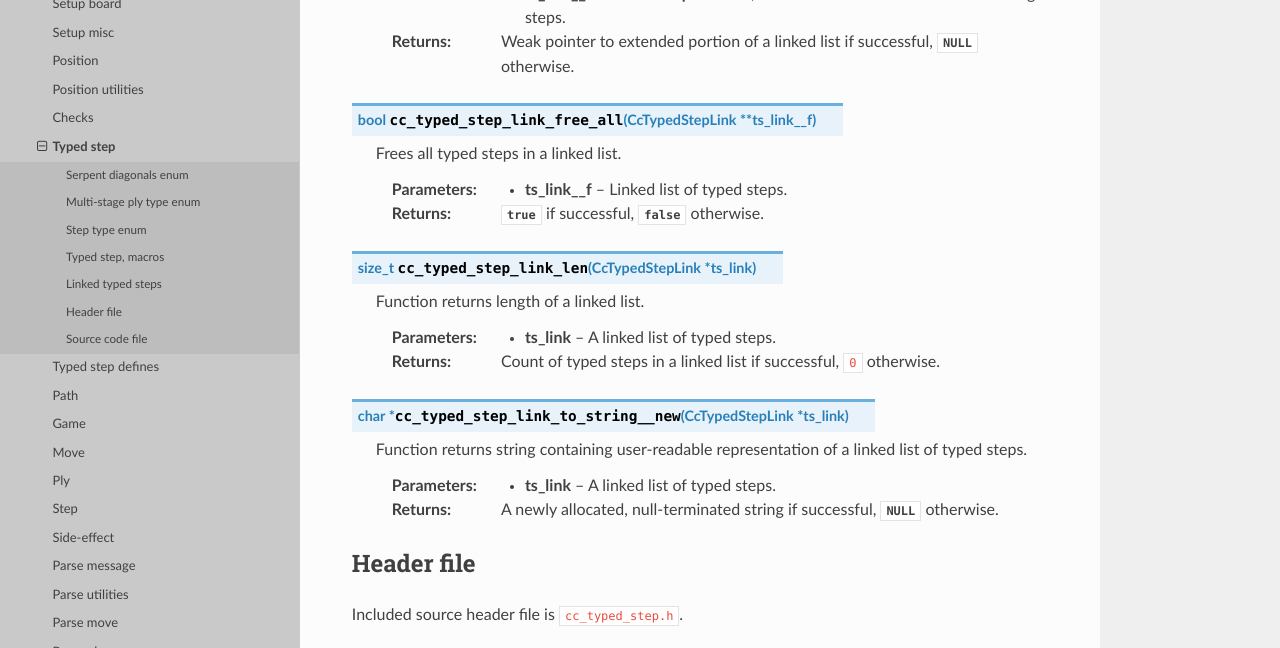
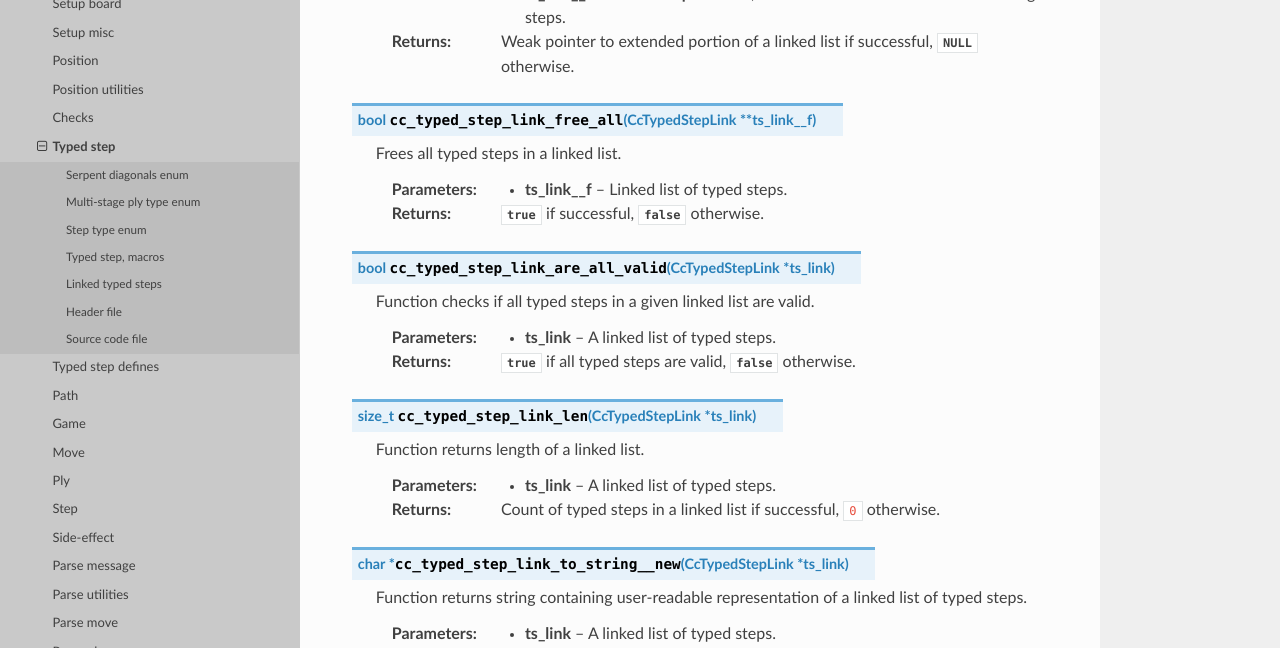
Before and after one commit to mmlacak/crochess, a Sphinx documentation site: the page built from docs/source/libcc/cctypedstep.rst, in a window 1280 px wide and 900 px high, scrolled down 7359 px, cut to the strip 0-648 px from the top of the window. Built offline with Sphinx 7.4.7 and the Read the Docs theme 3.1.0, drawn with Linux system fonts in a browser that asks for light colours.

Commit message:
Renamed cc_typed_step_link_is_valid() + docs.

```diff
--- a/docs/source/conf.py
+++ b/docs/source/conf.py
@@ -26,10 +26,10 @@ copyright = '2021, Mario Mlačak'
 author = 'Mario Mlačak'
 
 # The short X.Y version
-version = "0.0.1.299:1478+20250821.014749"   # docs-new-lib-short-version-major-minor-feature-commit+meta~breaks-place-marker
+version = "0.0.1.302:1481+20250826.001830"   # docs-new-lib-short-version-major-minor-feature-commit+meta~breaks-place-marker
 
 # The full version, including alpha/beta/rc tags
-release = "0.0.1.299:1478+20250821.014749"   # docs-new-lib-full-version-major-minor-feature-commit+meta~breaks-place-marker
+release = "0.0.1.302:1481+20250826.001830"   # docs-new-lib-full-version-major-minor-feature-commit+meta~breaks-place-marker
 
 
 # -- General configuration ---------------------------------------------------
--- a/docs/source/libcc/cctypedstep.rst
+++ b/docs/source/libcc/cctypedstep.rst
@@ -375,6 +375,13 @@ Linked typed steps
     :param ts_link__f: Linked list of typed steps.
     :returns: :c:data:`true` if successful, :c:data:`false` otherwise.
 
+.. c:function:: bool cc_typed_step_link_are_all_valid( CcTypedStepLink * ts_link )
+
+    Function checks if all typed steps in a given linked list are valid.
+
+    :param ts_link: A linked list of typed steps.
+    :returns: :c:data:`true` if all typed steps are valid, :c:data:`false` otherwise.
+
 .. c:function:: size_t cc_typed_step_link_len( CcTypedStepLink * ts_link )
 
     Function returns length of a linked list.
```
Also changed, not shown: README.md (+2 -2 lines), 5 other files.
